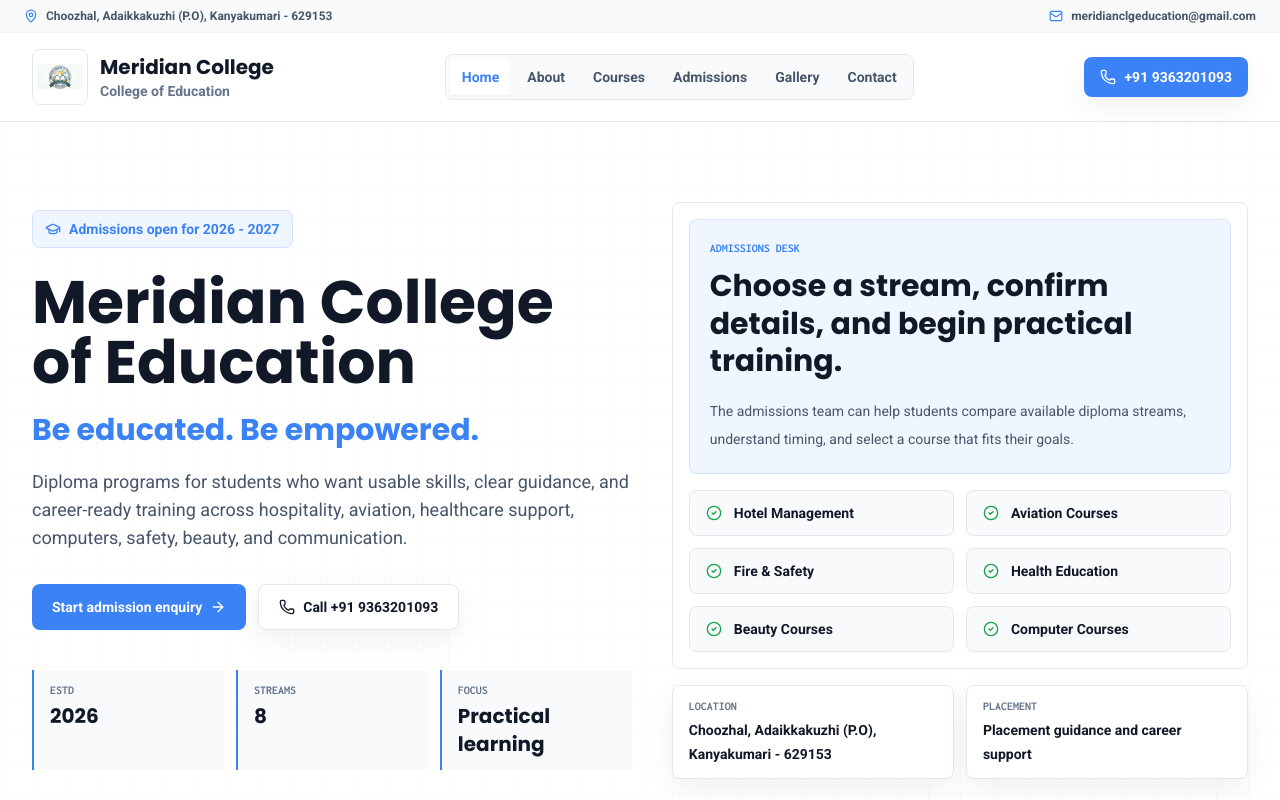
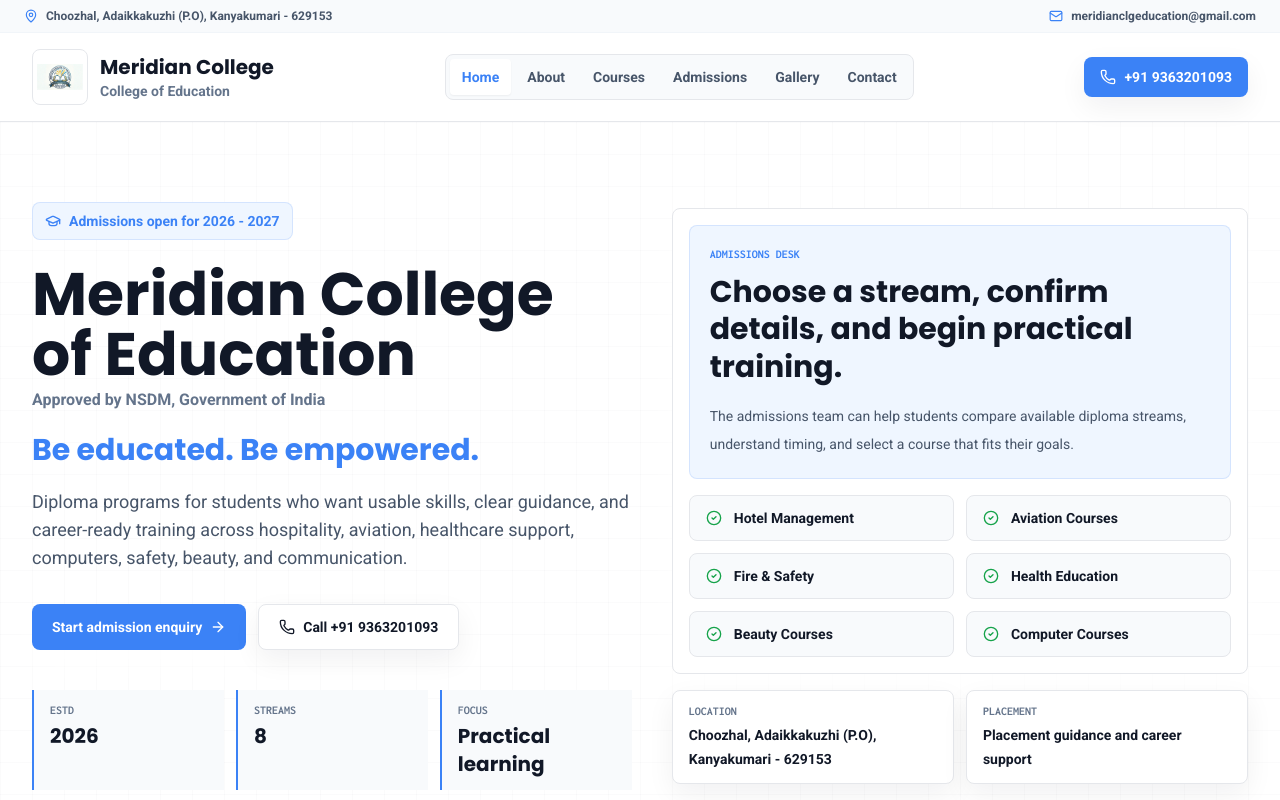
Before and after one commit to meridianclgeducation-maker/site, a React (Vite) app: page / in a window 1280 px wide. Shown: the top 800 px of the page. Built offline with nearby package versions, Linux system fonts and the light colour scheme.

Commit message:
feat: add approval notice for college by NSDM, Government of India

```diff
--- a/src/pages/Home.tsx
+++ b/src/pages/Home.tsx
@@ -27,6 +27,9 @@
             <h1 className="mt-6 text-balance font-display text-4xl font-bold leading-tight text-meridian-ink sm:text-5xl lg:text-6xl">
               {college.name}
             </h1>
+            <p className="mt-1 text-sm font-semibold text-slate-500 sm:text-base">
+              Approved by NSDM, Government of India
+            </p>
             <p className="mt-5 text-balance font-display text-2xl font-bold text-meridian-primary sm:text-3xl">
               {college.tagline}
             </p>
```
